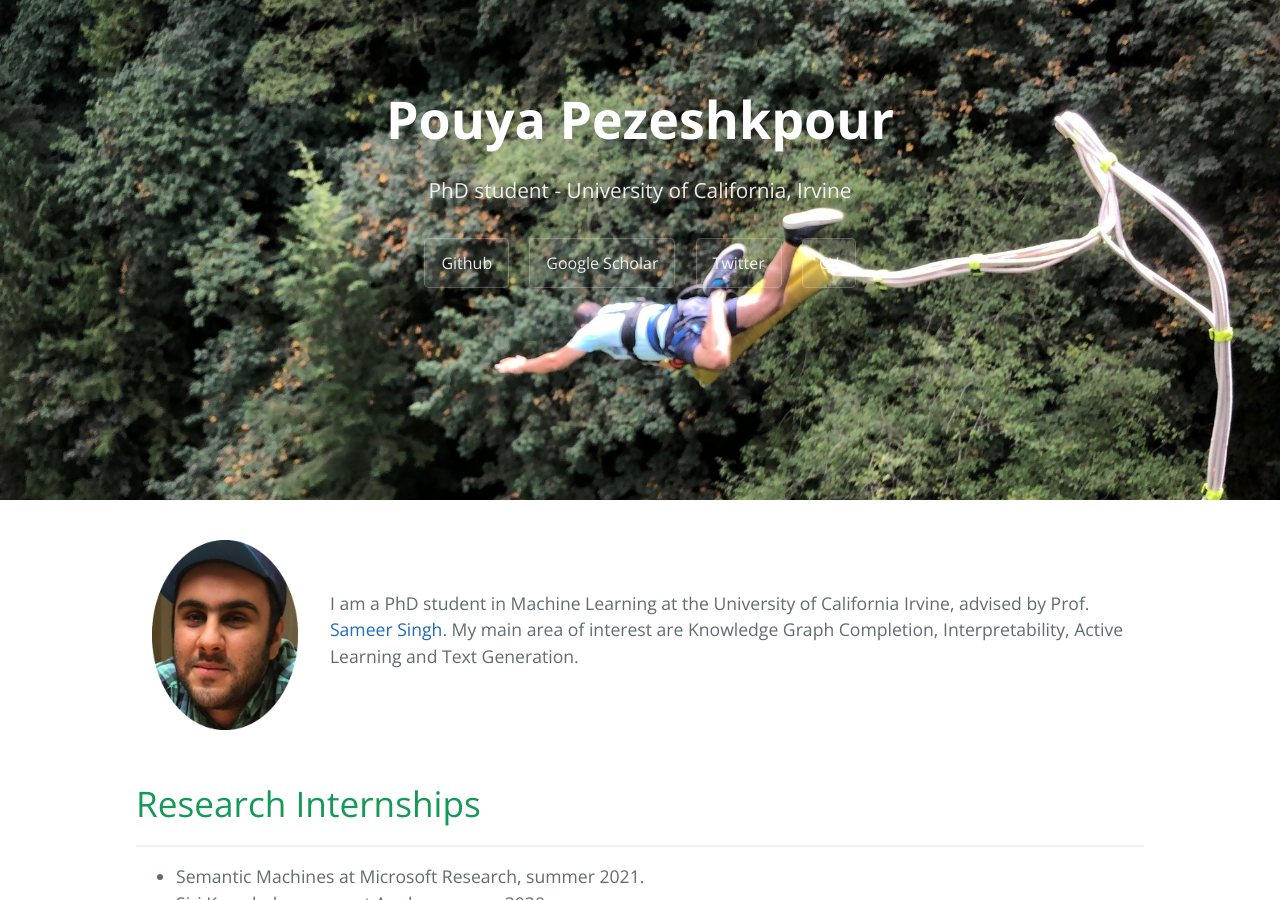
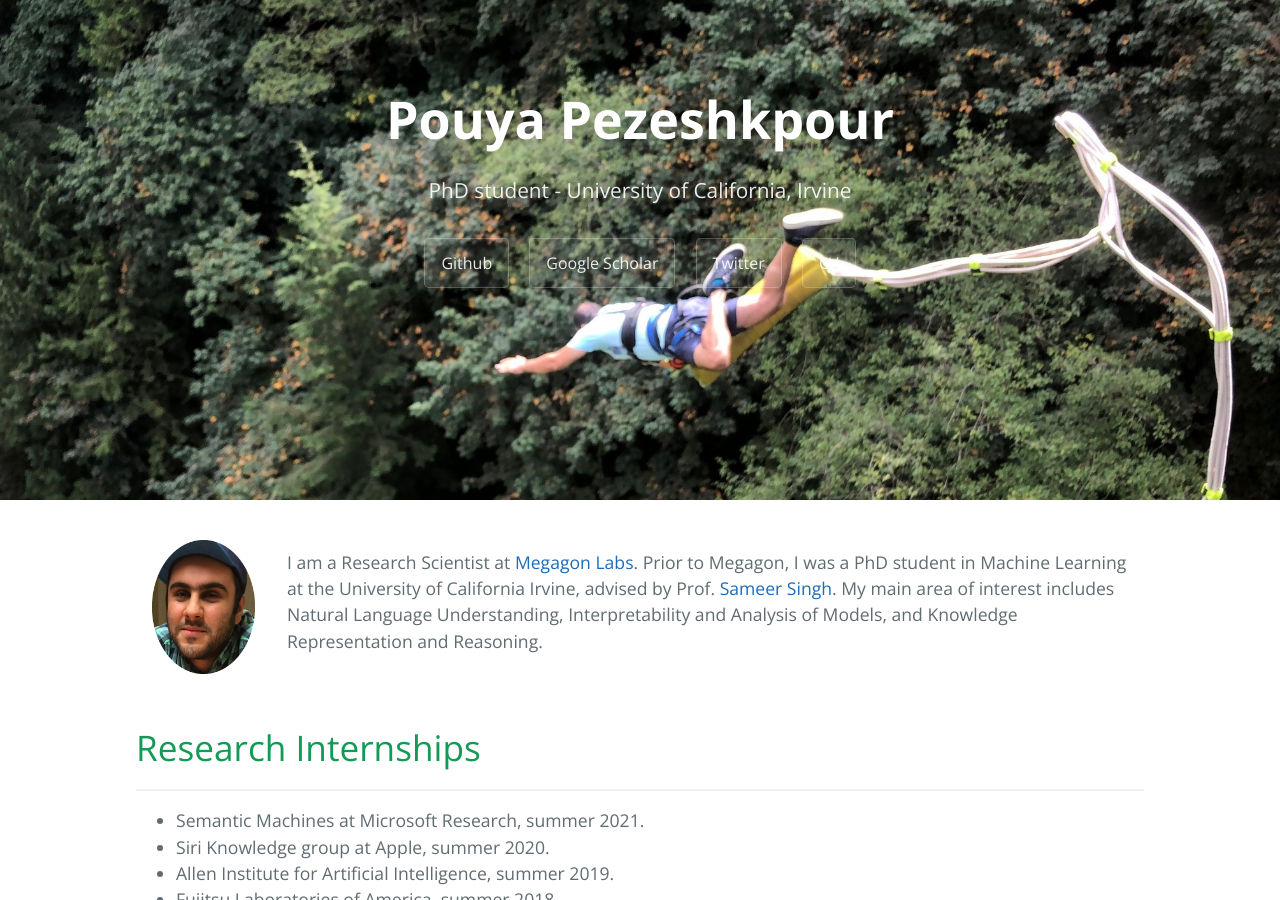
Before and after one commit to pouyapez/pouyapez.github.io, a Jekyll site: the page built from index.md, in a window 1280 px wide and 900 px high. Built offline with Jekyll 4.4.1, drawn with Linux system fonts in a browser that asks for light colours.

Commit message:
Update index.md

```diff
--- a/index.md
+++ b/index.md
@@ -9,7 +9,7 @@
         </td>
         <td>
           <p class="text right-align text-large add-top-margin" style="width:100%;">
-             I am a PhD student in Machine Learning at the University of California Irvine, advised by Prof.                       <a href="http://sameersingh.org">Sameer Singh</a>. My main area of interest are Knowledge Graph Completion, Interpretability, Active Learning and Text Generation.
+             I am a Research Scientist at <a href="https://megagon.ai">Megagon Labs</a>. Prior to Megagon, I was a PhD student in Machine Learning at the University of California Irvine, advised by Prof.                       <a href="http://sameersingh.org">Sameer Singh</a>. My main area of interest includes Natural Language Understanding, Interpretability and Analysis of Models, and Knowledge Representation and Reasoning.
           </p>
         </td>
       </tr>
```
